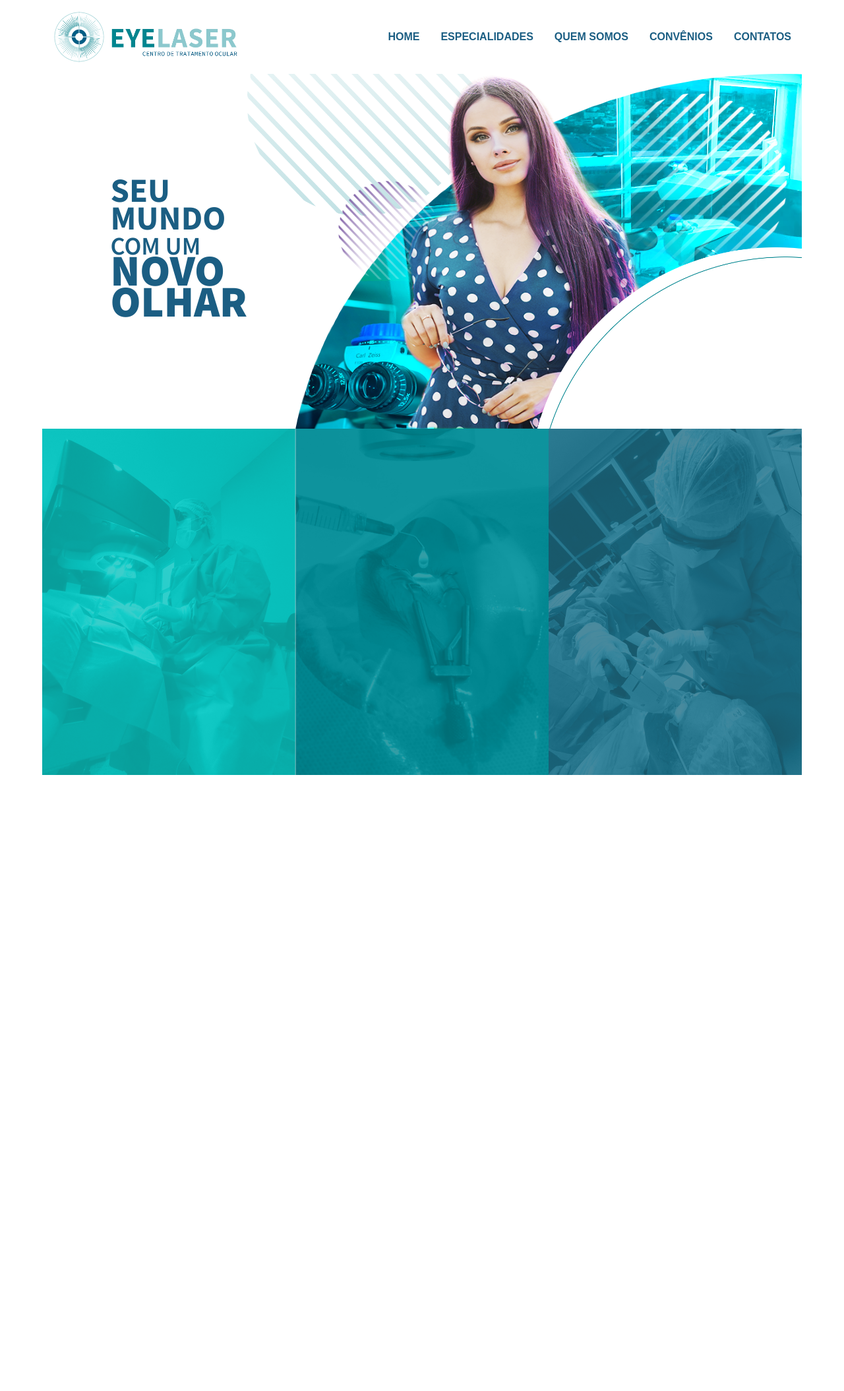
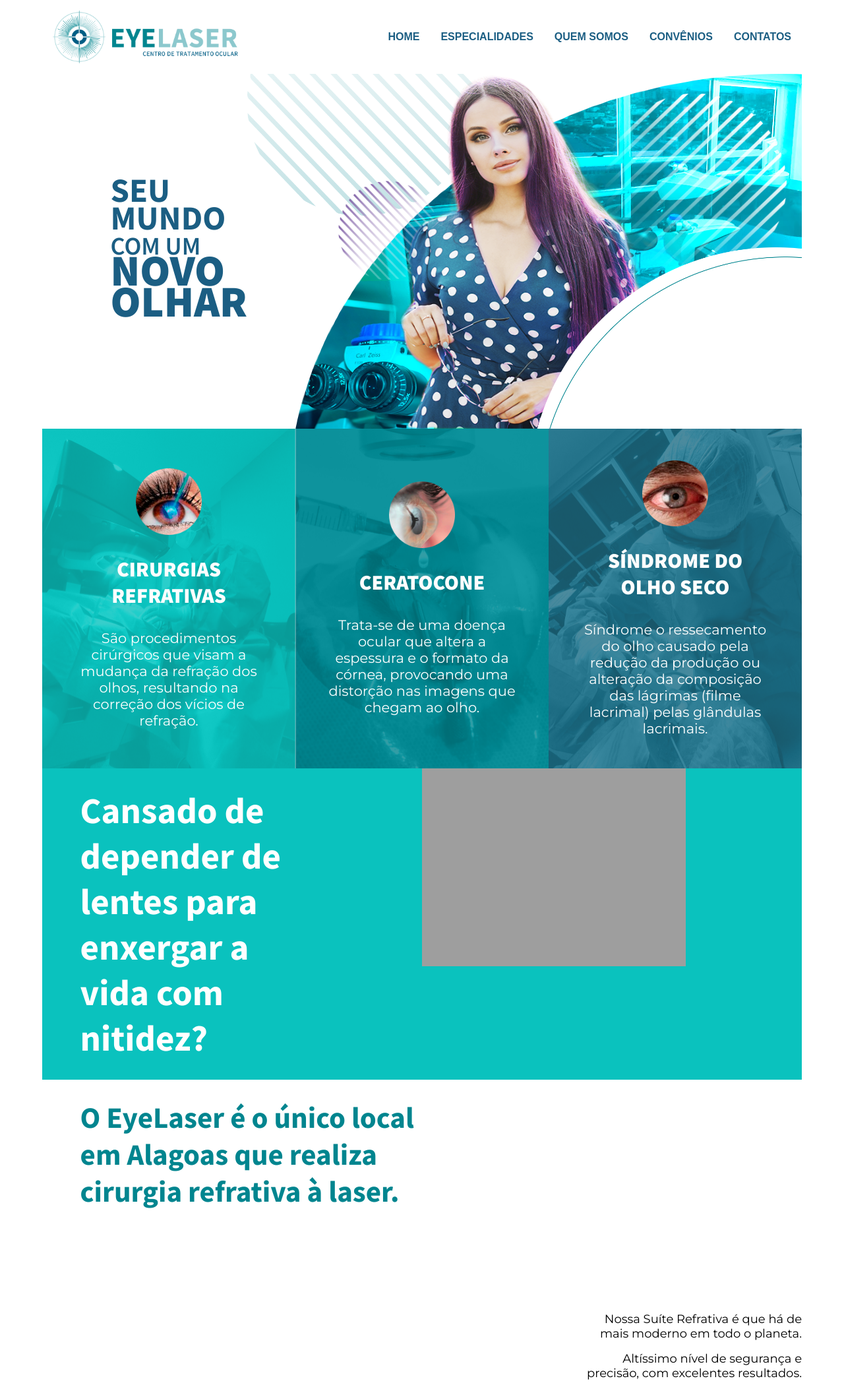
Before and after one commit to pdiegoneves/site-eyelaser, a PHP site: page /eyelaser/app/paciente_index.php in a window 1280 px wide. Shown: the whole page at 66% size. Before the commit the page ends 1175 px from the top, so only its background shows below. Run offline with PHP 8.4, Linux system fonts and the light colour scheme.

Commit message:
finalizado especialidades - iniciado cta midle

```diff
--- a/app/paciente_index.php
+++ b/app/paciente_index.php
@@ -4,8 +4,8 @@
 <div class="pg-paciente">
   <header class="paciente_topo">
     <picture class="logo">
-      <source media="(max-width: 768px)" srcset="<?=BASEURL?>assets/images/logo/logo_desk.png" />
-      <source media="(max-width: 768px)" srcset="<?=BASEURL?>assets/images/logo/logo_tab.png" />
+      <source media="(min-width: 1024)" srcset="<?=BASEURL?>assets/images/logo/logo_desk.png" />
+      <source media="(min-width: 768px)" srcset="<?=BASEURL?>assets/images/logo/logo_tab.png" />
       <img src="<?=BASEURL?>assets/images/logo/logo_mob.png" alt="Logomarca eyelaser center">
     </picture>
     <nav class='paciente-menu-topo'>
@@ -37,11 +37,40 @@
     <section class="dobra">
     <span class="identificador" id='especialidades'></span>
     <div class="grid-especialidades">
-      <div class="grid-item-especialidade refrativa"></div>
-      <div class="grid-item-especialidade ceratocone"></div>
-      <div class="grid-item-especialidade olho-seco"></div>
+      <div class="grid-item-especialidade refrativa">
+        <img src="<?=BASEURL?>assets/images/especialidades/avatar-refrativa.png" alt="Cirurgia Refrativa" class="grid-item-especialidade-avatar">
+        <h3 class="grid-item-especialidade-title">Cirurgias Refrativas</h3>
+        <p class="grid-item-especialidade-text">São procedimentos cirúrgicos que visam a mudança da refração dos olhos, resultando na correção dos vícios de refração.</p>
+      </div>
+      <div class="grid-item-especialidade ceratocone">
+        <img src="<?=BASEURL?>assets/images/especialidades/avatar-ceratocone.png" alt="" class="grid-item-especialidade-avatar">
+        <h3 class="grid-item-especialidade-title">Ceratocone</h3>
+        <p class="grid-item-especialidade-text">Trata-se de uma doença ocular que altera a espessura e o formato da córnea, provocando uma distorção nas imagens que chegam ao olho.</p>
+      </div>
+      <div class="grid-item-especialidade olho-seco">
+        <img src="<?=BASEURL?>assets/images/especialidades/avatar-olho-seco.png" alt="" class="grid-item-especialidade-avatar">
+        <h3 class="grid-item-especialidade-title">Síndrome do Olho Seco</h3>
+        <p class="grid-item-especialidade-text">Síndrome o ressecamento do olho causado pela redução da produção ou alteração da composição das lágrimas (filme lacrimal) pelas glândulas lacrimais.</p>
+      </div>
     </div>
-
+    <section class="dobra grid-cta-midle">
+      <div class="grid-cta-midle-item text1"><p>Cansado de depender de lentes para enxergar a vida com nitidez?</p></div>
+      <div class="grid-cta-midle-item image">
+        <picture>
+          <source media="(min-width: 1300px)" srcset="<?=BASEURL?>assets/images/suiterefrativa/suite_refrativa_extra.png">
+          <source media="(min-width: 1024px)" srcset="<?=BASEURL?>assets/images/suiterefrativa/suite_refrativa_desk.png">
+          <source media="(min-width: 768px)" srcset="<?=BASEURL?>assets/images/suiterefrativa/suite_refrativa_tab.png">
+          <img src="<?=BASEURL?>assets/images/suiterefrativa/suite_refrativa_mob.png" alt="Suíte Refrativa">
+        </picture>
+      </div>
+      <div class="grid-cta-midle-item text2"><p>O EyeLaser é o único local em Alagoas que realiza cirurgia refrativa à laser.</p></div>
+      <div class="grid-cta-midle-item text3">
+        <span>
+          <p>Nossa Suíte Refrativa é que há de mais moderno em todo o planeta.</p>
+          <p>Altíssimo nível de segurança e precisão, com excelentes resultados.</p>
+        </span>
+      </div>
+    </section>
     <section class="dobra institucional">
     <span class="identificador" id='institucional'></span>
 
--- a/app/src/css/styles.css
+++ b/app/src/css/styles.css
@@ -1,4 +1,4 @@
-@import url("https://fonts.googleapis.com/css2?family=Source+Sans+Pro:ital,wght@0,200;0,300;0,400;0,600;0,700;0,900;1,200;1,300;1,400;1,600;1,700;1,900&display=swap");
+@import url("https://fonts.googleapis.com/css2?family=Montserrat:ital,wght@0,100;0,200;0,300;0,400;0,500;0,600;0,700;0,800;0,900;1,100;1,200;1,300;1,400;1,500;1,600;1,700;1,800;1,900&family=Source+Sans+Pro:ital,wght@0,200;0,300;0,400;0,600;0,700;0,900;1,200;1,300;1,400;1,600;1,700;1,900&display=swap");
 * {
   margin: 0;
   padding: 0;
@@ -65,6 +65,10 @@ h1, h2, h3, h4, h5, h6 {
 .link-perfil#link-medico {
   top: 0;
   right: 0;
+}
+
+.grid-item-especialidade-avatar {
+  width: 35%;
 }
 
 .img-perfil-card {
@@ -303,20 +307,38 @@ header.paciente_topo {
   width: 30%;
 }
 
+.grid-item-especialidade {
+  display: flex;
+  flex-direction: column;
+  align-items: center;
+  justify-content: center;
+  text-align: center;
+  flex: 1;
+  gap: 2rem;
+  padding: 3rem;
+}
 .grid-item-especialidade.refrativa {
-  min-height: 525px;
   background: url("http://127.0.0.1/eyelaser/app/assets/images/especialidades/bg-refrativa_mob.png");
   background-size: cover;
 }
 .grid-item-especialidade.ceratocone {
-  min-height: 525px;
   background: url("http://127.0.0.1/eyelaser/app/assets/images/especialidades/bg-ceratocone_mob.png");
   background-size: cover;
 }
 .grid-item-especialidade.olho-seco {
-  min-height: 525px;
   background: url("http://127.0.0.1/eyelaser/app/assets/images/especialidades/bg-olho-seco_mob.png");
   background-size: cover;
+}
+.grid-item-especialidade .grid-item-especialidade-title {
+  text-transform: uppercase;
+  color: #FEFEFE;
+  font-size: 2rem;
+  font-weight: 900;
+}
+.grid-item-especialidade .grid-item-especialidade-text {
+  font-family: "Montserrat", sans-serif;
+  font-size: 21px;
+  color: #FEFEFE;
 }
 
 @media (width > 1281px) {
@@ -325,12 +347,10 @@ header.paciente_topo {
     background-size: cover;
   }
   .grid-item-especialidade.ceratocone {
-    min-height: 525px;
     background: url("http://127.0.0.1/eyelaser/app/assets/images/especialidades/bg-ceratocone_extra.png");
     background-size: cover;
   }
   .grid-item-especialidade.olho-seco {
-    min-height: 525px;
     background: url("http://127.0.0.1/eyelaser/app/assets/images/especialidades/bg-olho-seco_extra.png");
     background-size: cover;
   }
@@ -341,16 +361,57 @@ header.paciente_topo {
     background-size: cover;
   }
   .grid-item-especialidade.ceratocone {
-    min-height: 525px;
     background: url("http://127.0.0.1/eyelaser/app/assets/images/especialidades/bg-ceratocone_desk.png");
     background-size: cover;
   }
   .grid-item-especialidade.olho-seco {
-    min-height: 525px;
     background: url("http://127.0.0.1/eyelaser/app/assets/images/especialidades/bg-olho-seco_desk.png");
     background-size: cover;
   }
 }
+.grid-cta-midle-item {
+  position: relative;
+  min-height: 43vh;
+}
+.grid-cta-midle-item.text1 {
+  background-color: #0AC2BE;
+  color: #fff;
+  font-family: "Source Sans Pro", sans-serif;
+  font-size: 55px;
+  font-weight: bold;
+  padding: 5% 10%;
+}
+.grid-cta-midle-item.text1 p {
+  width: 80%;
+}
+.grid-cta-midle-item.image {
+  background-color: #0AC2BE;
+}
+.grid-cta-midle-item.text2 {
+  color: #00858F;
+  font-family: "Source Sans Pro", sans-serif;
+  font-size: 45px;
+  font-weight: bold;
+  padding: 5% 0 0 10%;
+}
+.grid-cta-midle-item.text2 p {
+  width: 100%;
+}
+.grid-cta-midle-item.text3 {
+  font-family: "Montserrat", sans-serif;
+  font-size: 18px;
+}
+.grid-cta-midle-item.text3 span {
+  position: absolute;
+  right: 0;
+  bottom: 0;
+  width: 60%;
+  text-align: right;
+}
+.grid-cta-midle-item.text3 span p {
+  margin-bottom: 1rem;
+}
+
 main .selecao-perfis {
   display: grid;
   grid-template-columns: 1fr 1fr 1fr;
@@ -368,6 +429,12 @@ main .selecao-perfis {
     grid-template-columns: 1fr;
   }
 }
+.grid-cta-midle {
+  display: grid;
+  grid-template-columns: 1fr 1fr;
+  grid-template-rows: 1fr 1fr;
+}
+
 .pg-paciente {
   max-width: 90%;
   margin: 0 auto;
--- a/sass/00-CORE/_fonts.sass
+++ b/sass/00-CORE/_fonts.sass
@@ -1 +1 @@
-@import url('https://fonts.googleapis.com/css2?family=Source+Sans+Pro:ital,wght@0,200;0,300;0,400;0,600;0,700;0,900;1,200;1,300;1,400;1,600;1,700;1,900&display=swap')
+@import url('https://fonts.googleapis.com/css2?family=Montserrat:ital,wght@0,100;0,200;0,300;0,400;0,500;0,600;0,700;0,800;0,900;1,100;1,200;1,300;1,400;1,500;1,600;1,700;1,800;1,900&family=Source+Sans+Pro:ital,wght@0,200;0,300;0,400;0,600;0,700;0,900;1,200;1,300;1,400;1,600;1,700;1,900&display=swap')
--- a/sass/01-ATOMS/_all.sass
+++ b/sass/01-ATOMS/_all.sass
@@ -1 +1,2 @@
 @import './_link_perfil'
+@import './_grid_item_especialidade_avatar'
--- /dev/null
+++ b/sass/01-ATOMS/_grid_item_especialidade_avatar.sass
@@ -0,0 +1,2 @@
+.grid-item-especialidade-avatar
+  width: 35%
--- a/sass/03-ORGANISMS/_all.sass
+++ b/sass/03-ORGANISMS/_all.sass
@@ -4,3 +4,4 @@
 @import './_paciente_topo'
 @import './_hero_banner'
 @import './_grid-item-especialidade'
+@import './_grid_cta_midle_item'
--- a/sass/03-ORGANISMS/_grid-item-especialidade.sass
+++ b/sass/03-ORGANISMS/_grid-item-especialidade.sass
@@ -1,17 +1,31 @@
 @import '../00-CORE/_variaveis'
 .grid-item-especialidade
+  display: flex
+  flex-direction: column
+  align-items: center
+  justify-content: center
+  text-align: center
+  flex: 1
+  gap: 2rem
+  padding: 3rem
   &.refrativa
-    min-height: 525px
     background: url($baseurl + 'app/assets/images/especialidades/bg-refrativa_mob.png')
     background-size: cover
   &.ceratocone
-    min-height: 525px
     background: url($baseurl + 'app/assets/images/especialidades/bg-ceratocone_mob.png')
     background-size: cover
   &.olho-seco
-    min-height: 525px
     background: url($baseurl + 'app/assets/images/especialidades/bg-olho-seco_mob.png')
     background-size: cover
+  .grid-item-especialidade-title
+    text-transform: uppercase
+    color: #FEFEFE
+    font-size: 2rem
+    font-weight: 900
+  .grid-item-especialidade-text
+    font-family: 'Montserrat', sans-serif
+    font-size: 21px
+    color: #FEFEFE
 
 
 @media (width > 1281px)
@@ -20,11 +34,9 @@
       background: url($baseurl + 'app/assets/images/especialidades/bg-refrativa_extra.png')
       background-size: cover
     &.ceratocone
-      min-height: 525px
       background: url($baseurl + 'app/assets/images/especialidades/bg-ceratocone_extra.png')
       background-size: cover
     &.olho-seco
-      min-height: 525px
       background: url($baseurl + 'app/assets/images/especialidades/bg-olho-seco_extra.png')
       background-size: cover
 
@@ -34,10 +46,8 @@
       background: url($baseurl + 'app/assets/images/especialidades/bg-refrativa_desk.png')
       background-size: cover
     &.ceratocone
-      min-height: 525px
       background: url($baseurl + 'app/assets/images/especialidades/bg-ceratocone_desk.png')
       background-size: cover
     &.olho-seco
-      min-height: 525px
       background: url($baseurl + 'app/assets/images/especialidades/bg-olho-seco_desk.png')
       background-size: cover
--- /dev/null
+++ b/sass/03-ORGANISMS/_grid_cta_midle_item.sass
@@ -0,0 +1,33 @@
+.grid-cta-midle-item
+  position: relative
+  min-height: 43vh
+  &.text1
+    background-color: #0AC2BE
+    color: #fff
+    font-family: 'Source Sans Pro', sans-serif
+    font-size: 55px
+    font-weight: bold
+    padding: 5% 10%
+    p
+      width: 80%
+  &.image
+    background-color: #0AC2BE
+  &.text2
+    color: #00858F
+    font-family: 'Source Sans Pro', sans-serif
+    font-size: 45px
+    font-weight: bold
+    padding: 5% 0 0 10%
+    p
+      width: 100%
+  &.text3
+    font-family: 'Montserrat', sans-serif
+    font-size: 18px
+    span
+      position: absolute
+      right: 0
+      bottom: 0
+      width: 60%
+      text-align: right
+      p
+        margin-bottom: 1rem
--- a/sass/04-TEMPLATES/_all.sass
+++ b/sass/04-TEMPLATES/_all.sass
@@ -1,2 +1,3 @@
 @import './_selecao-perfis'
 @import './_grid_especialidades'
+@import './_grid_cta_midle'
--- /dev/null
+++ b/sass/04-TEMPLATES/_grid_cta_midle.sass
@@ -0,0 +1,4 @@
+.grid-cta-midle
+  display: grid
+  grid-template-columns: 1fr 1fr
+  grid-template-rows: 1fr 1fr
```
Also changed, not shown: app/assets/images/logo/logo_tab.png (renamed from app/assets/images/logo/logo_mobile.png), 1 other file.
